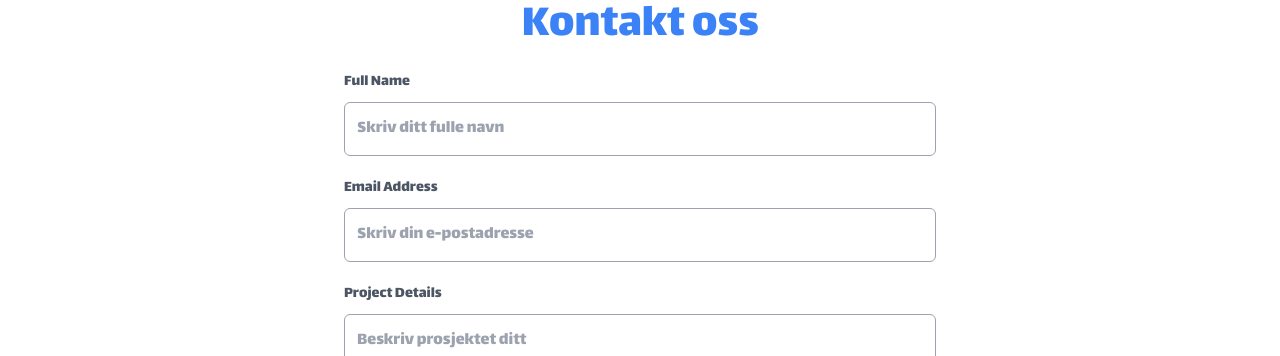
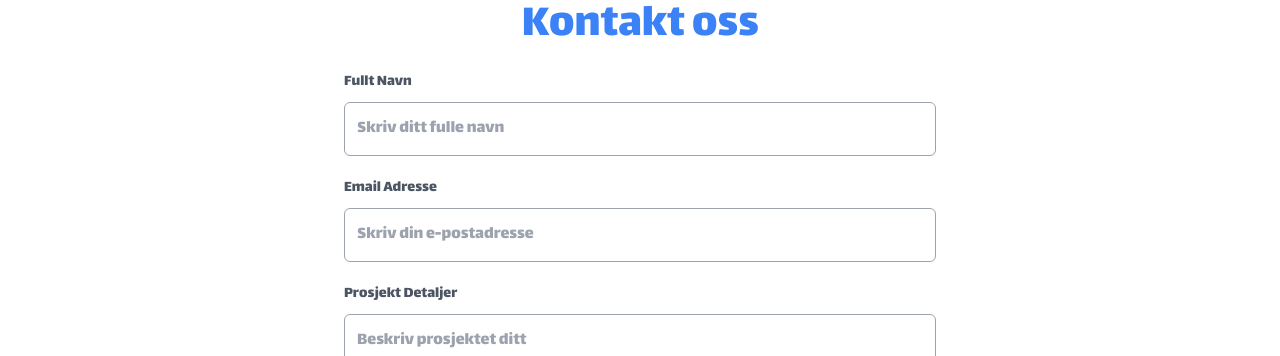
Before and after one commit to scrimzz74/bolig-invest-as, a Next.js app: page /kontakt-oss in a window 1280 px wide. Shown: the part 128-484 px from the top of the page. Built offline with nearby package versions, Linux system fonts and the light colour scheme.

Commit message:
changed to norwegian on contact page

```diff
--- a/app/kontakt-oss/page.tsx
+++ b/app/kontakt-oss/page.tsx
@@ -16,7 +16,7 @@ const ContactPage = () => {
       <h1 className="text-5xl text-center mb-5 text-blue-500">Kontakt oss</h1> {/* Increased the font size */}
       <form className="flex flex-col gap-5">
         <div className="flex flex-col gap-2">
-          <label htmlFor="fullName" className="text-gray-600">Full Name</label>
+          <label htmlFor="fullName" className="text-gray-600">Fullt Navn</label>
           <input
             type="text"
             id="fullName"
@@ -26,7 +26,7 @@ const ContactPage = () => {
           />
         </div>
         <div className="flex flex-col gap-2">
-          <label htmlFor="email" className="text-gray-600">Email Address</label>
+          <label htmlFor="email" className="text-gray-600">Email Adresse</label>
           <input
             type="email"
             id="email"
@@ -36,7 +36,7 @@ const ContactPage = () => {
           />
         </div>
         <div className="flex flex-col gap-2 w-full">
-          <label htmlFor="details" className="text-gray-600">Project Details</label>
+          <label htmlFor="details" className="text-gray-600">Prosjekt Detaljer</label>
           <textarea
             id="details"
             name="details"
```
